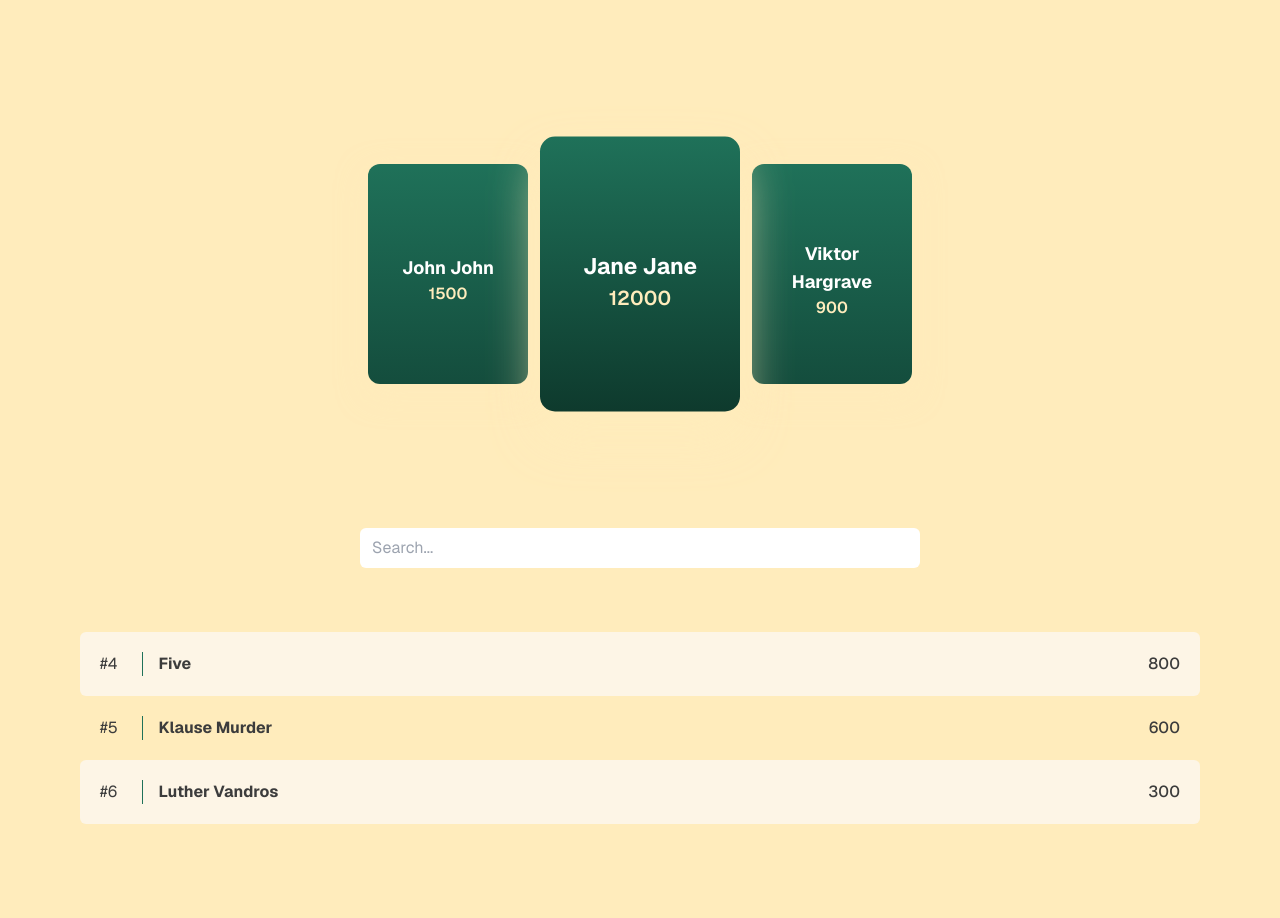
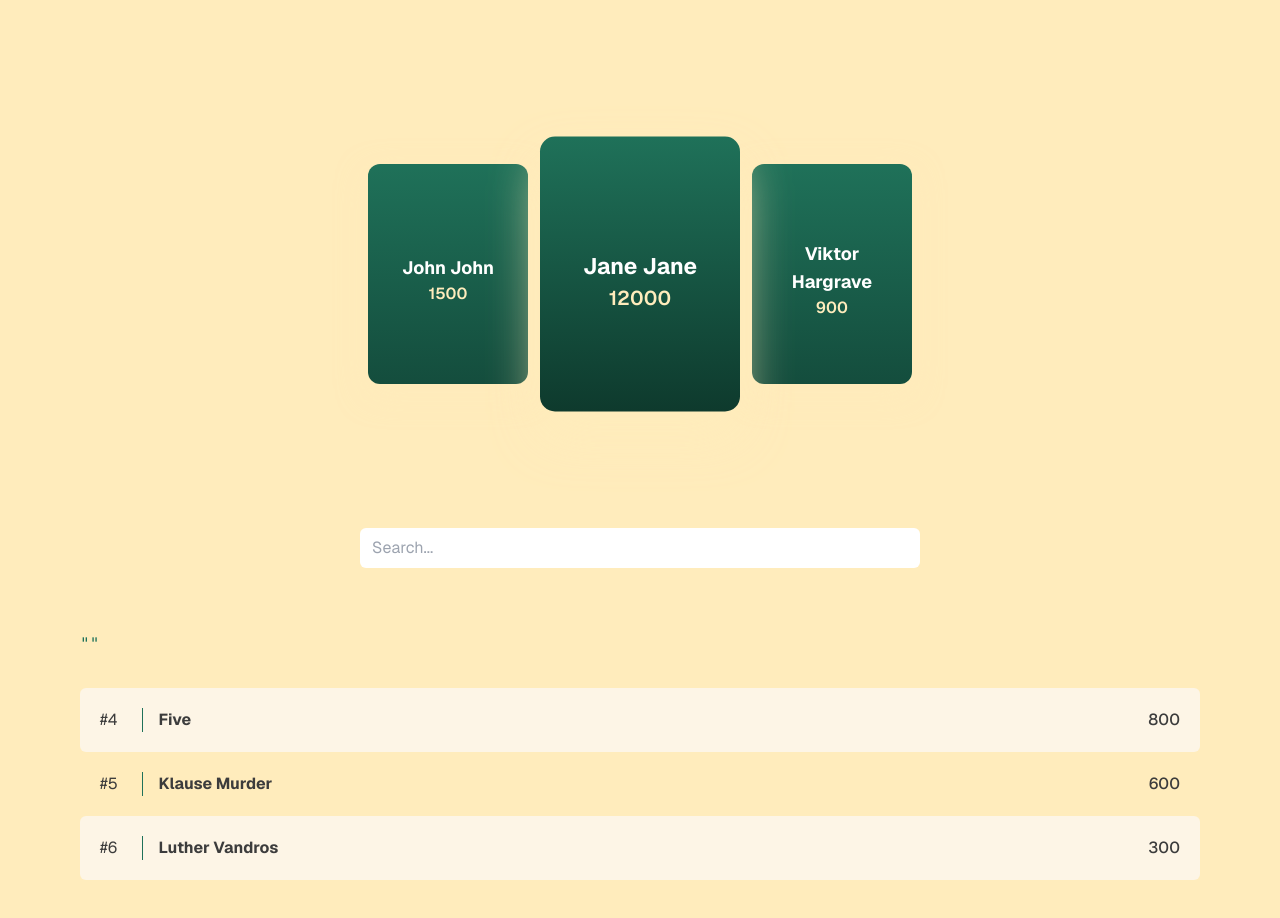
Before and after one commit to r-augustine/leaderboards, a Next.js app: page / in a window 1280 px wide. Shown: the top 918 px of the page. Built offline with nearby package versions, Linux system fonts and the light colour scheme.

Commit message:
debugging search term

```diff
--- a/components/SearchList.tsx
+++ b/components/SearchList.tsx
@@ -4,11 +4,13 @@ import { useState } from "react"
 
 
 export default function SearchList({ data = [], offset = 0 }: { offset: number, data: { name: string, points: number, gender: string }[] }) {
-    const [users, setUsers] = useState(data)
+    // const [users, setUsers] = useState(data)
+    const [term, setTerm] = useState("")
+    const users = data.filter(u => u.name.toLowerCase().includes(term))
 
     const onChange = (e: React.ChangeEvent<HTMLInputElement>) => {
-        console.log("search user: ", e.target.value)
-        setUsers(data.filter(u => u.name.toLowerCase().includes(e.target.value)))
+        console.log("search user: ", e.target.value.toLowerCase())
+        setTerm(e.target.value)
     }
 
     return <>
@@ -16,6 +18,10 @@ export default function SearchList({ data = [], offset = 0 }: { offset: number,
             <div className="col-start-2">
                 <input placeholder="Search..." className="w-full px-3 py-2 rounded-md" onChange={onChange} />
             </div>
+        </div>
+
+        <div>
+            <pre>{JSON.stringify(term, null, 2)}</pre>
         </div>
 
         <div className="w-full grid grid-cols-1">
```
